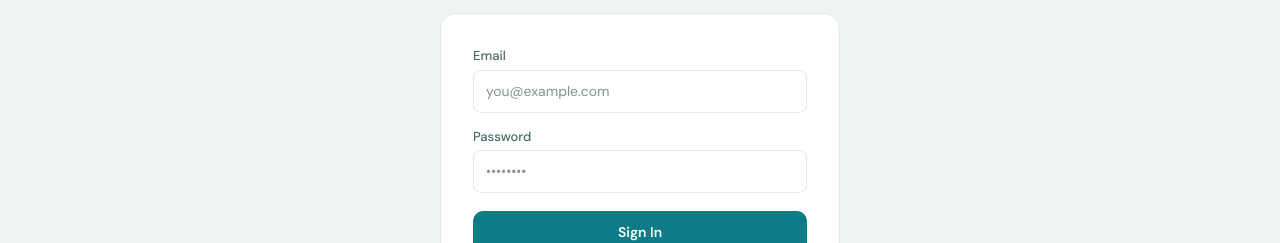
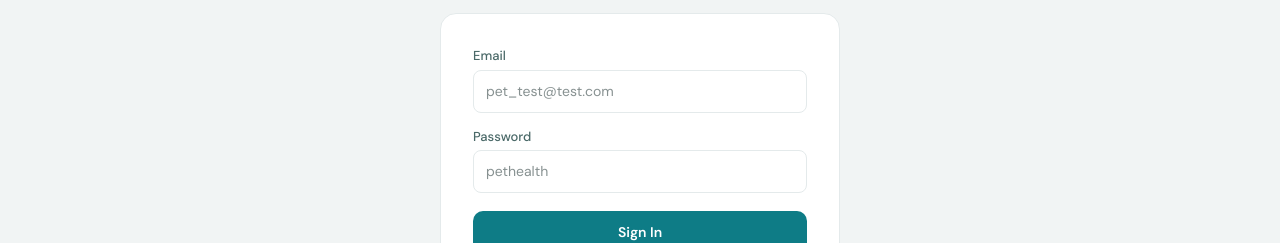
Before and after one commit to sychcc/PetHealth-2026, a Next.js app: page /auth/signin in a window 1280 px wide. Shown: the part 313-556 px from the top of the page. Built offline with nearby package versions, Linux system fonts and the light colour scheme; no server answers.

Commit message:
feat: add test account credentials to login placeholder.

```diff
--- a/app/auth/signin/page.tsx
+++ b/app/auth/signin/page.tsx
@@ -100,7 +100,7 @@ export default function LoginPage() {
               </label>
               <input
                 type="email"
-                placeholder="you@example.com"
+                placeholder="pet_test@test.com"
                 value={email}
                 onChange={(e) => setEmail(e.target.value)}
                 style={{
@@ -129,7 +129,7 @@ export default function LoginPage() {
               </label>
               <input
                 type="password"
-                placeholder="••••••••"
+                placeholder="pethealth"
                 value={password}
                 onChange={(e) => setPassword(e.target.value)}
                 style={{
```
